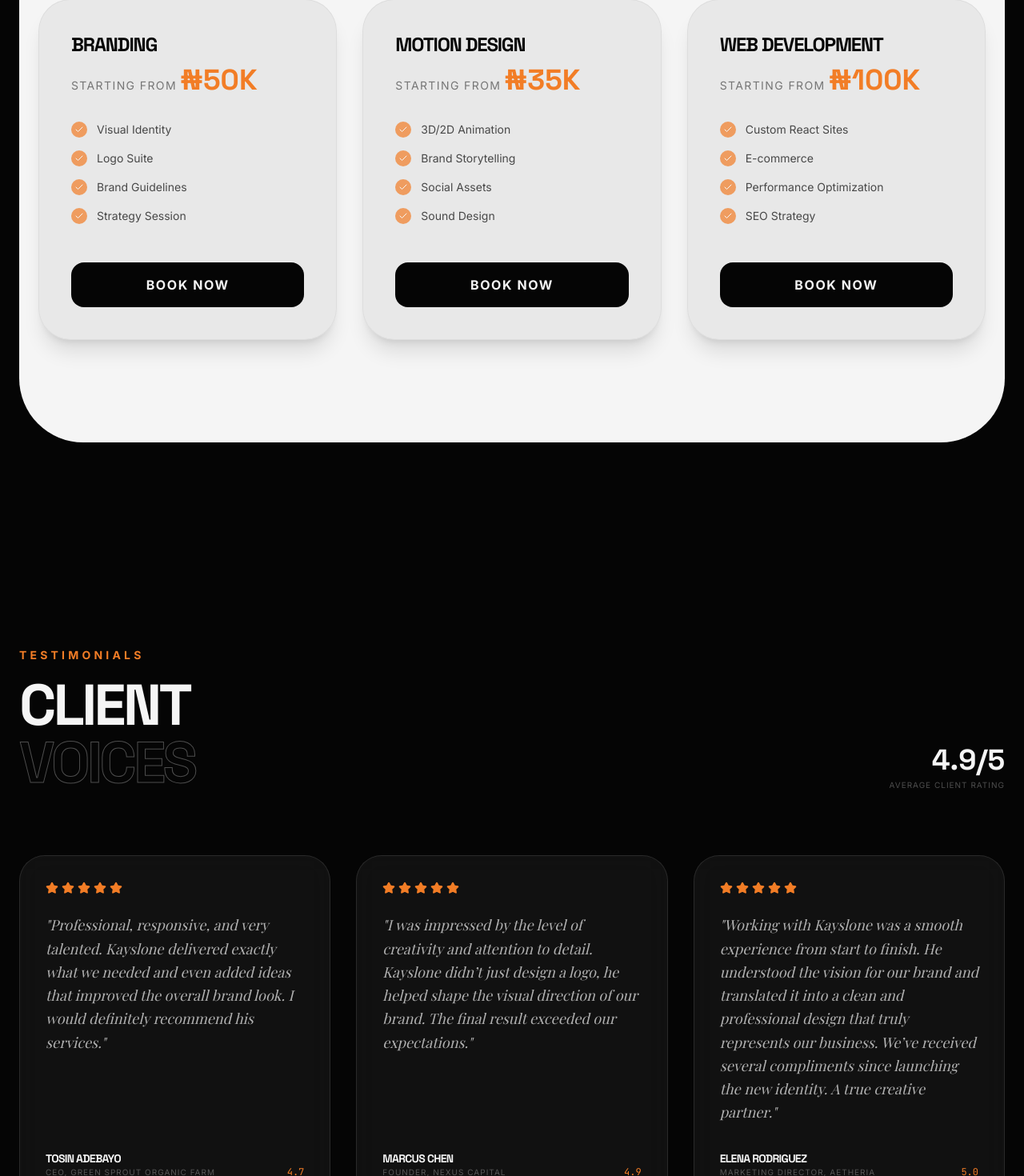
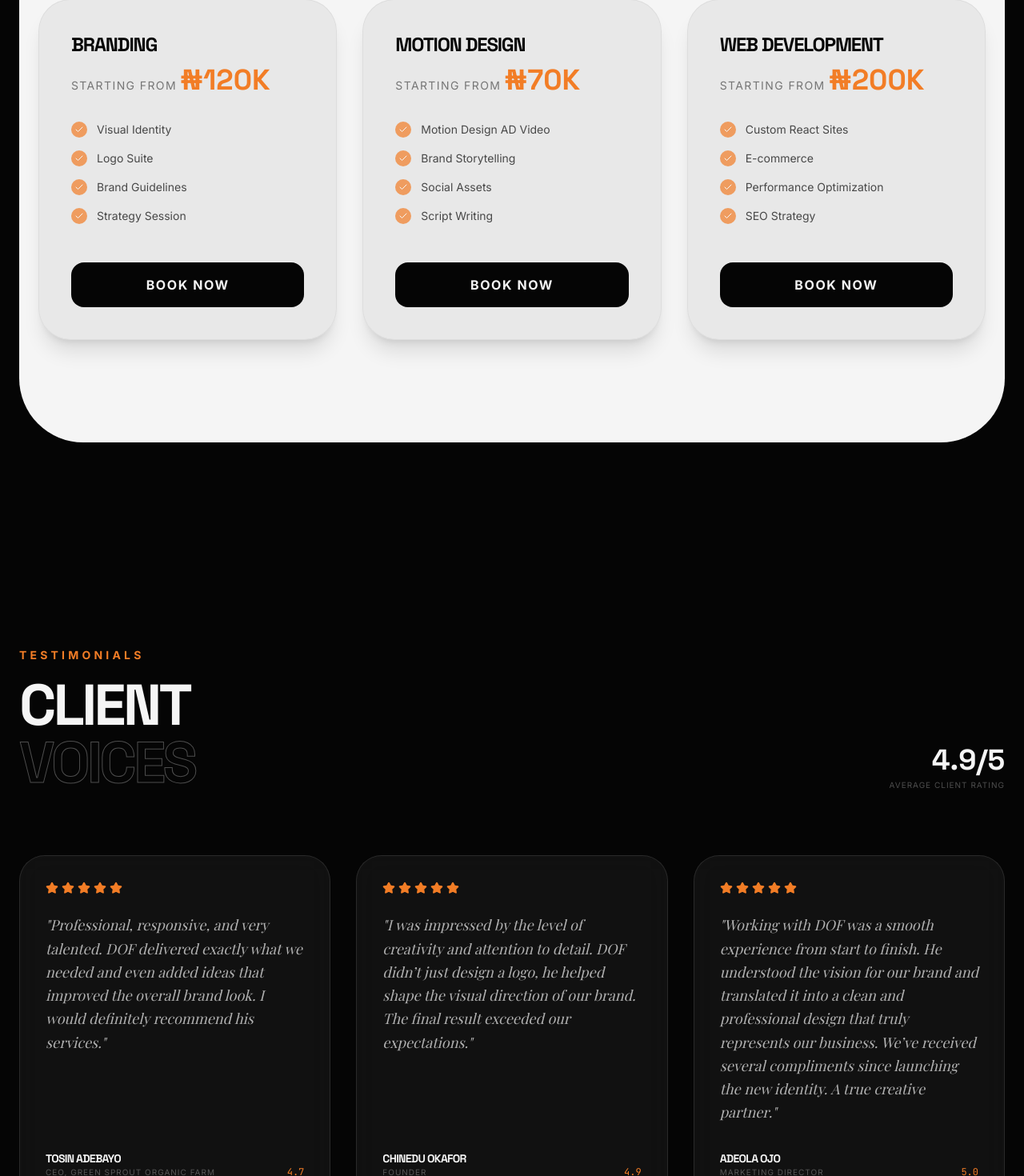
Before and after one commit to dekayslone/mynew-portfolio, a React (Vite) app: page /#/ in a window 1280 px wide. Shown: the part 8657-10127 px from the top of the page at 80% size. Built offline with nearby package versions, Linux system fonts and the light colour scheme; a web font is replaced by a local one.

Commit message:
update gen

```diff
--- a/src/constants.ts
+++ b/src/constants.ts
@@ -182,21 +182,21 @@ export const TESTIMONIALS = [
   {
     name: "Tosin Adebayo",
     role: "CEO, Green Sprout Organic Farm",
-    content: "Professional, responsive, and very talented. Kayslone delivered exactly what we needed and even added ideas that improved the overall brand look. I would definitely recommend his services.",
+    content: "Professional, responsive, and very talented. DOF delivered exactly what we needed and even added ideas that improved the overall brand look. I would definitely recommend his services.",
     rating: 5,
     score: "4.7"
   },
   {
-    name: "Marcus Chen",
-    role: "Founder, Nexus Capital",
-    content: "I was impressed by the level of creativity and attention to detail. Kayslone didn’t just design a logo, he helped shape the visual direction of our brand. The final result exceeded our expectations.",
+    name: "Chinedu Okafor",
+    role: "Founder",
+    content: "I was impressed by the level of creativity and attention to detail. DOF didn’t just design a logo, he helped shape the visual direction of our brand. The final result exceeded our expectations.",
     rating: 5,
     score: "4.9"
   },
   {
-    name: "Elena Rodriguez",
-    role: "Marketing Director, Aetheria",
-    content: "Working with Kayslone was a smooth experience from start to finish. He understood the vision for our brand and translated it into a clean and professional design that truly represents our business. We’ve received several compliments since launching the new identity. A true creative partner.",
+    name: "Adeola Ojo",
+    role: "Marketing Director",
+    content: "Working with DOF was a smooth experience from start to finish. He understood the vision for our brand and translated it into a clean and professional design that truly represents our business. We’ve received several compliments since launching the new identity. A true creative partner.",
     rating: 5,
     score: "5.0"
   }
@@ -205,19 +205,19 @@ export const TESTIMONIALS = [
 export const PRICING = [
   {
     title: "Branding",
-    price: "50K",
+    price: "120K",
     features: ["Visual Identity", "Logo Suite", "Brand Guidelines", "Strategy Session"],
     accent: "brand-accent"
   },
   {
     title: "Motion Design",
-    price: "35K",
-    features: ["3D/2D Animation", "Brand Storytelling", "Social Assets", "Sound Design"],
+    price: "70K",
+    features: ["Motion Design AD Video", "Brand Storytelling", "Social Assets", "Script Writing"],
     accent: "blue-500"
   },
   {
     title: "Web Development",
-    price: "100K",
+    price: "200K",
     features: ["Custom React Sites", "E-commerce", "Performance Optimization", "SEO Strategy"],
     accent: "emerald-500"
   }
@@ -257,7 +257,7 @@ export const PROCESS = [
 export const FAQS = [
   {
     question: "How long does a typical branding project take?",
-    answer: "A comprehensive branding project usually takes 4-6 weeks, depending on the complexity and scope of deliverables."
+    answer: "A comprehensive branding project usually takes 2-4 weeks, depending on the complexity and scope of deliverables."
   },
   {
     question: "What files will I receive at the end of the project?",
```
